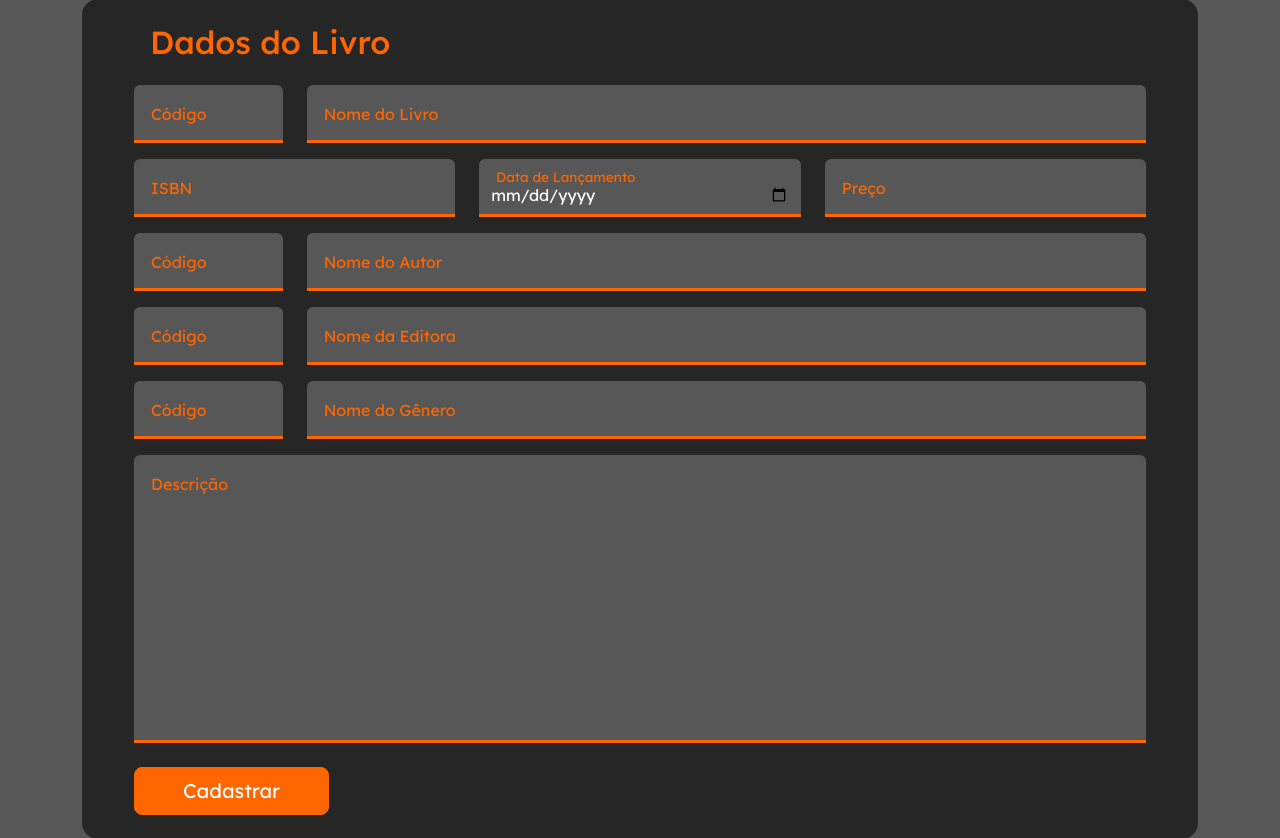
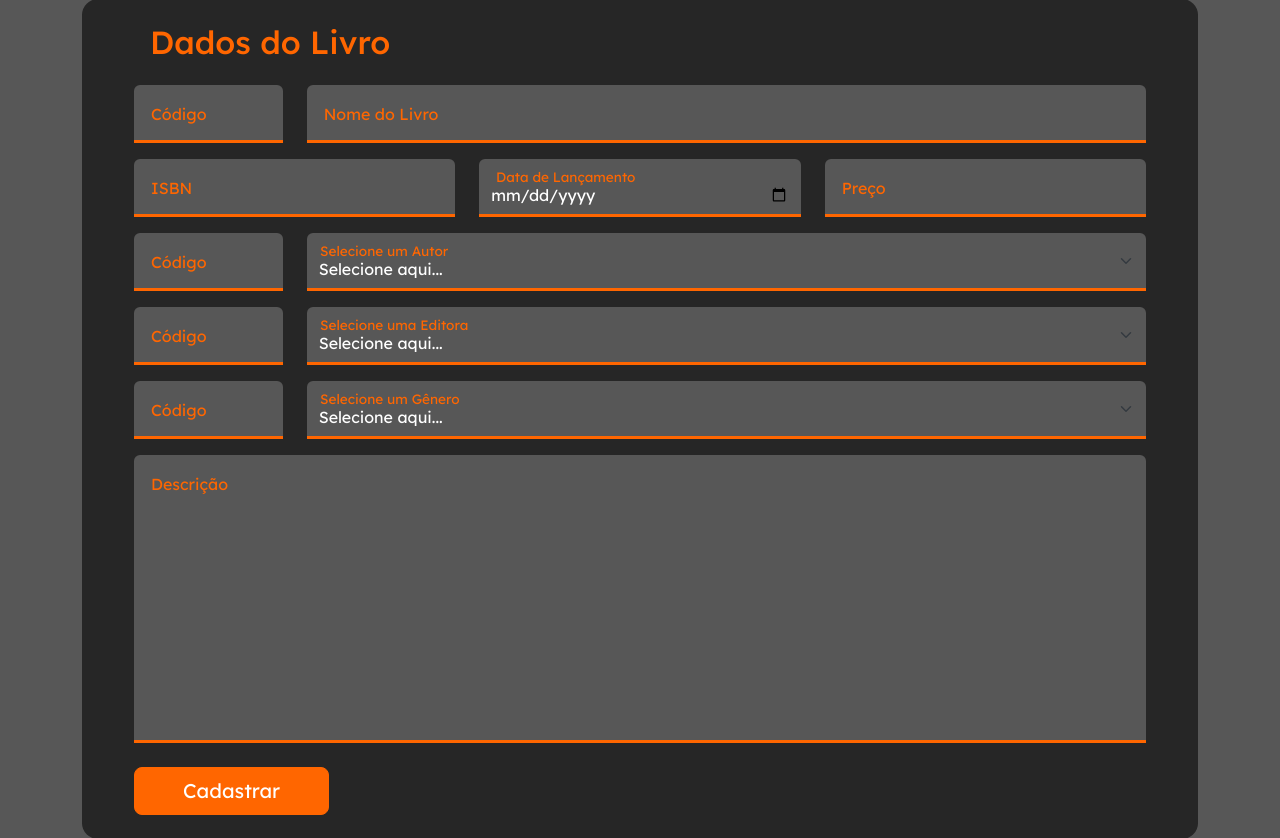
Before and after one commit to mathsant-js/Projeto_Livraria_Web, a PHP site: page /formLivroCrt.php in a window 1280 px wide. Shown: the part 154-992 px from the top of the page. Run offline with PHP 8.4, Linux system fonts and the light colour scheme.

Commit message:
feat: text fields for autor, editora and genero have been replaced with option fields

```diff
--- a/src/views/formLivroCrt.php
+++ b/src/views/formLivroCrt.php
@@ -12,7 +12,9 @@
 <body class="background-dark-light">
     <?php require_once '../components/header.php'; ?>
     <div class="container w-100 mx-auto mt-4">
-        <h5><a href="javascript:history.back()" class="link-warning">< Voltar</a></h5>
+        <h5><a href="javascript:history.back()" class="link-warning">
+                < Voltar</a>
+        </h5>
         <div class="border-warning bg-dark text-white mx-auto p-4 rounded-4 order-1 order-lg-2 mt-4">
             <form class="row row-cols-1 row-cols-md-2 text-start mx-md-3">
                 <h2 class="text-warning ms-md-3 mb-4 w-100">Dados do Livro</h2>
@@ -41,25 +43,46 @@
                     <input type="number" class="form-control text-white background-dark-light border-bottom border-top-0 border-start-0 border-end-0 border-3 rounded-bottom-0 border-warning me-2" id="codautor" name="codautor" placeholder="Código do Autor" readonly>
                     <label for="codautor" class="text-warning ms-3">Código</label>
                 </div>
-                <div class="col-md-10 form-floating col mb-3">
-                    <input type="text" class="form-control text-white background-dark-light border-bottom border-top-0 border-start-0 border-end-0 border-3 rounded-bottom-0 border-warning me-2" id="nomeautor" name="nomeautor" placeholder="Nome do Autor" required>
-                    <label for="nomeautor" class="text-warning ms-3">Nome do Autor</label>
+                <div class="col-md-10 col mb-3">
+                    <div class="form-floating">
+                        <select class="form-select text-white background-dark-light border-bottom border-top-0 border-start-0 border-end-0 border-3 rounded-bottom-0 border-warning me-2" id="floatingSelectGrid">
+                            <option selected disabled>Selecione aqui...</option>
+                            <option value="1">One</option>
+                            <option value="2">Two</option>
+                            <option value="3">Three</option>
+                        </select>
+                        <label for="floatingSelectGrid" class="text-warning">Selecione um Autor</label>
+                    </div>
                 </div>
                 <div class="col-md-2 form-floating col mb-3">
                     <input type="number" class="form-control text-white background-dark-light border-bottom border-top-0 border-start-0 border-end-0 border-3 rounded-bottom-0 border-warning me-2" id="codeditora" name="codeditora" placeholder="Código da Editora" readonly>
                     <label for="codeditora" class="text-warning ms-3">Código</label>
                 </div>
-                <div class="col-md-10 form-floating col mb-3">
-                    <input type="text" class="form-control text-white background-dark-light border-bottom border-top-0 border-start-0 border-end-0 border-3 rounded-bottom-0 border-warning me-2" id="nomeeditora" name="nomeeditora" placeholder="Nome da Editora" required>
-                    <label for="nomeeditora" class="text-warning ms-3">Nome da Editora</label>
+                <div class="col-md-10 col mb-3">
+                    <div class="form-floating">
+                        <select class="form-select text-white background-dark-light border-bottom border-top-0 border-start-0 border-end-0 border-3 rounded-bottom-0 border-warning me-2" id="floatingSelectGrid">
+                            <option selected disabled>Selecione aqui...</option>
+                            <option value="1">One</option>
+                            <option value="2">Two</option>
+                            <option value="3">Three</option>
+                        </select>
+                        <label for="floatingSelectGrid" class="text-warning">Selecione uma Editora</label>
+                    </div>
                 </div>
                 <div class="col-md-2 form-floating col mb-3">
                     <input type="number" class="form-control text-white background-dark-light border-bottom border-top-0 border-start-0 border-end-0 border-3 rounded-bottom-0 border-warning me-2" id="codgenero" name="codgenero" placeholder="Código do Gênero" readonly>
                     <label for="codgenero" class="text-warning ms-3">Código</label>
                 </div>
-                <div class="col-md-10 form-floating col mb-3">
-                    <input type="text" class="form-control text-white background-dark-light border-bottom border-top-0 border-start-0 border-end-0 border-3 rounded-bottom-0 border-warning me-2" id="nomegenero" name="nomegenero" placeholder="Nome do Gênero" required>
-                    <label for="nomegenero" class="text-warning ms-3">Nome do Gênero</label>
+                <div class="col-md-10 col mb-3">
+                    <div class="form-floating">
+                        <select class="form-select text-white background-dark-light border-bottom border-top-0 border-start-0 border-end-0 border-3 rounded-bottom-0 border-warning me-2" id="floatingSelectGrid">
+                            <option selected disabled>Selecione aqui...</option>
+                            <option value="1">One</option>
+                            <option value="2">Two</option>
+                            <option value="3">Three</option>
+                        </select>
+                        <label for="floatingSelectGrid" class="text-warning">Selecione um Gênero</label>
+                    </div>
                 </div>
                 <div class="col-md-12 form-floating col mb-4">
                     <textarea class="form-control text-white background-dark-light border-bottom border-top-0 border-start-0 border-end-0 border-3 rounded-bottom-0 border-warning me-2" id="descricao" name="descricao" placeholder="Descrição" rows="12" style="height: 18em; resize: none;" required></textarea>
@@ -76,4 +99,5 @@
         <?php require_once '../components/footer.php'; ?>
     </div>
 </body>
+
 </html>
```
